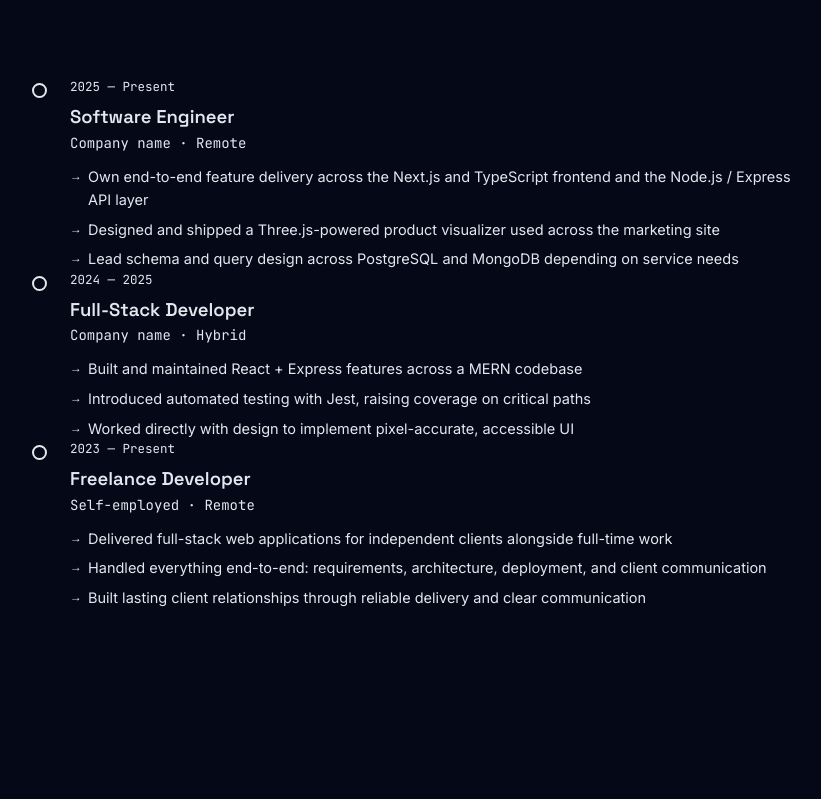
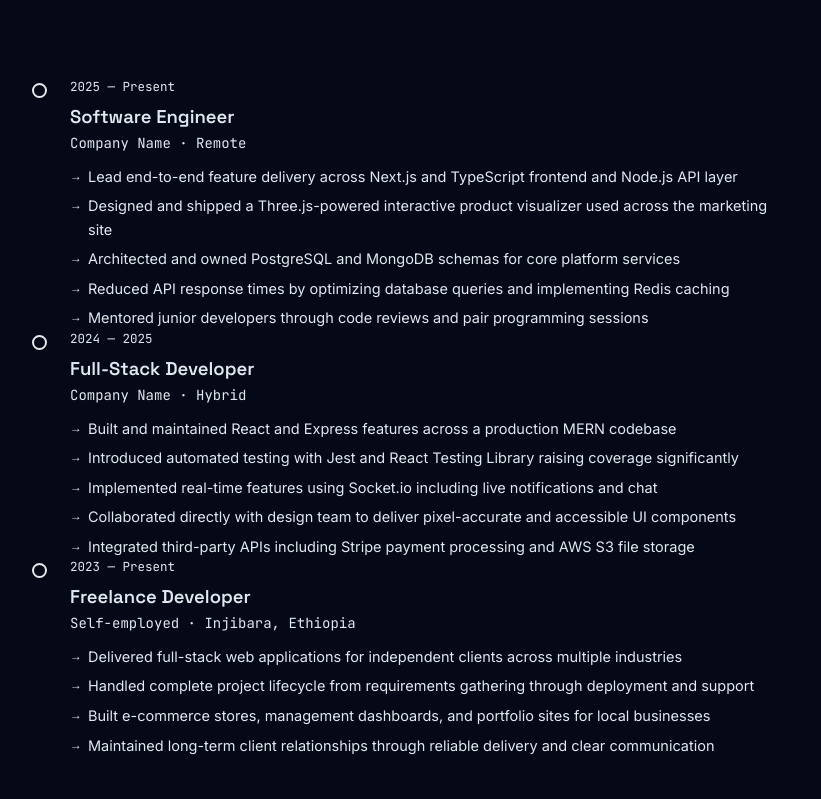
Before and after one commit to robelyinager12-web/my-portfolio, a Next.js app: page / in a window 1280 px wide. Shown: the part 4901-5700 px from the top of the page, without its empty margins (50-871 px from the left). Built offline with nearby package versions, Linux system fonts and the light colour scheme; no server answers.

Commit message:
add experience timeline data with three work history entries

```diff
--- a/src/data/experience.ts
+++ b/src/data/experience.ts
@@ -4,34 +4,42 @@ export const experience: ExperienceItem[] = [
   {
     period: '2025 — Present',
     role: 'Software Engineer',
-    company: 'Company name',
+    company: 'Company Name',
     location: 'Remote',
+    type: 'full-time',
     highlights: [
-      'Own end-to-end feature delivery across the Next.js and TypeScript frontend and the Node.js / Express API layer',
-      'Designed and shipped a Three.js-powered product visualizer used across the marketing site',
-      'Lead schema and query design across PostgreSQL and MongoDB depending on service needs'
+      'Lead end-to-end feature delivery across Next.js and TypeScript frontend and Node.js API layer',
+      'Designed and shipped a Three.js-powered interactive product visualizer used across the marketing site',
+      'Architected and owned PostgreSQL and MongoDB schemas for core platform services',
+      'Reduced API response times by optimizing database queries and implementing Redis caching',
+      'Mentored junior developers through code reviews and pair programming sessions'
     ]
   },
   {
     period: '2024 — 2025',
     role: 'Full-Stack Developer',
-    company: 'Company name',
+    company: 'Company Name',
     location: 'Hybrid',
+    type: 'full-time',
     highlights: [
-      'Built and maintained React + Express features across a MERN codebase',
-      'Introduced automated testing with Jest, raising coverage on critical paths',
-      'Worked directly with design to implement pixel-accurate, accessible UI'
+      'Built and maintained React and Express features across a production MERN codebase',
+      'Introduced automated testing with Jest and React Testing Library raising coverage significantly',
+      'Implemented real-time features using Socket.io including live notifications and chat',
+      'Collaborated directly with design team to deliver pixel-accurate and accessible UI components',
+      'Integrated third-party APIs including Stripe payment processing and AWS S3 file storage'
     ]
   },
   {
     period: '2023 — Present',
     role: 'Freelance Developer',
     company: 'Self-employed',
-    location: 'Remote',
+    location: 'Injibara, Ethiopia',
+    type: 'freelance',
     highlights: [
-      'Delivered full-stack web applications for independent clients alongside full-time work',
-      'Handled everything end-to-end: requirements, architecture, deployment, and client communication',
-      'Built lasting client relationships through reliable delivery and clear communication'
+      'Delivered full-stack web applications for independent clients across multiple industries',
+      'Handled complete project lifecycle from requirements gathering through deployment and support',
+      'Built e-commerce stores, management dashboards, and portfolio sites for local businesses',
+      'Maintained long-term client relationships through reliable delivery and clear communication'
     ]
   }
 ];
```
